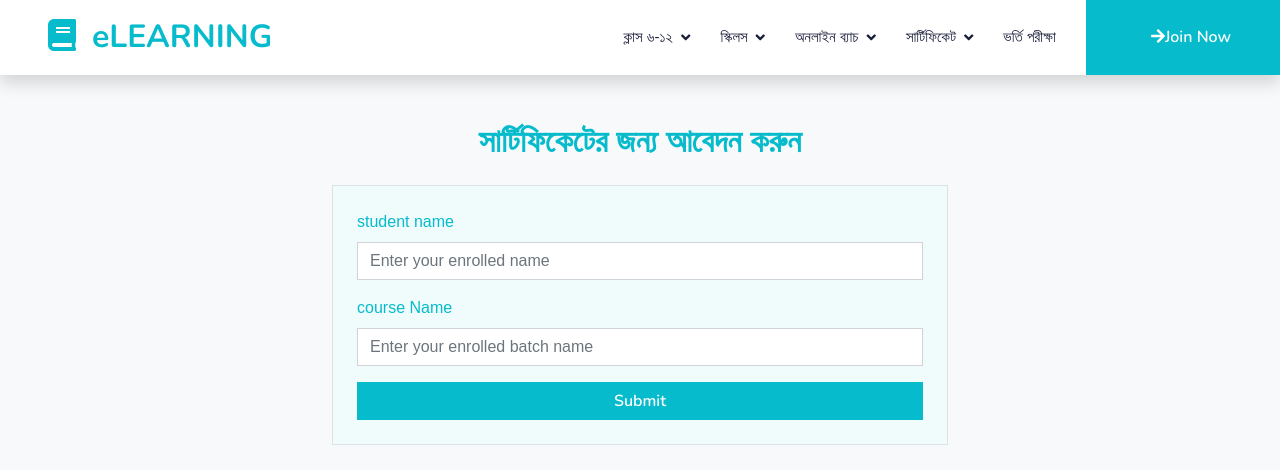
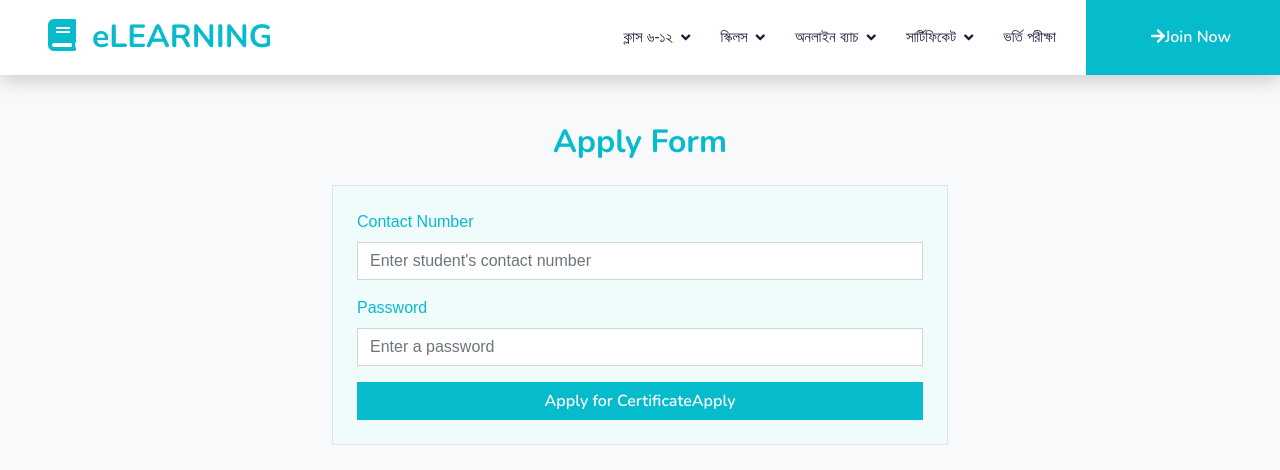
Before and after one commit to AfsanaSohana/elearning_student, a Vue app: page /certificateApply in a window 1280 px wide. Shown: the top 470 px of the page. Built offline with nearby package versions, Linux system fonts and the light colour scheme; some icons are missing.

Commit message:
courseinterface

```diff
--- a/src/components/CertificateApply.vue
+++ b/src/components/CertificateApply.vue
@@ -2,62 +2,55 @@
   <div class="container-xxl py-5">
     <div class="row justify-content-center">
       <div class="col-6">
-          <h2 class="text-center text-primary mb-4">সার্টিফিকেটের জন্য আবেদন করুন</h2>
+        <h2 class="text-center text-primary mb-4">Apply Form</h2>
         <form method="post" class="border p-4 bg-light rounded">
           <div class="mb-3">
-              <label htmlFor="email" class="form-label text-primary">student name</label>
-              <input type="text" class="form-control" id="student_id" name="student_id"
-                v-model="formData.student_id" placeholder="Enter your enrolled name"/>
+            <label htmlFor="email" class="form-label text-primary">Contact Number</label>
+            <input type="text" class="form-control" id="contact_number" name="contact_number"
+              v-model="formData.contact_number" placeholder="Enter student's contact number"/>
           </div>
 
           <div class="mb-3">
-              <label htmlFor="password" class="form-label text-primary">course Name </label>
-              <input type="course_id" class="form-control" id="course_id" name="course_id"
-               v-model="formData.course_id" placeholder="Enter your enrolled batch name"/>
+            <label htmlFor="password" class="form-label text-primary">Password </label>
+            <input type="password" class="form-control" id="password" name="password"
+             v-model="formData.password" placeholder="Enter a password"/>
           </div>
-            <button type="button" @click="certificateApply" class="btn btn-primary w-100"> Submit</button>
+          <button type="button" @click="login" class="btn btn-primary w-100"> Apply for CertificateApply</button>
         </form>
       </div>
     </div>
   </div>
 </template>
 
-
-
-
-
-
-
 <script>
   import DataService from "../services/DataService";
   import router from '@/router';
-// import Certificate from './Certificate.vue'
   export default {
-  name:'CertificateApply',
+    name: "LoginForm",
     data() {
       return {
         formData: {
-            student_id: "",
-            course_id: "",
+          contact_number: "",
+          password: "",
         },
       };
     },
     methods: {
-        certificateApply() {
+      login() {
         var data = {
-            student_id: this.formData.student_id,
-            course_id: this.formData.course_id
+          contact_number: this.formData.contact_number,
+          password: this.formData.password
         };
-          DataService.certificateApply(data)
+        DataService.login(data)
         .then(response => {
-            console.log(response.data.data)
-            if(response.data.data)
-              sessionStorage.setItem('uid', response.data.data);
+          console.log(response.data.data.token)
+          if(response.data.data.token)
+            sessionStorage.setItem('uid', response.data.data.token);
           else
             alert(response.data.error)
 
-              router.push({ name: 'certificateApply' });
-              window.location.href='/certificateApply';
+            router.push({ name: 'batchEnroll' });
+            window.location.href='/batchEnroll';
         })
         .catch(e => {
           console.log(e);
@@ -66,3 +59,13 @@ export default {
     },
   };
 </script>
+
+<style scoped>
+.container {
+  max-width: 400px;
+  margin: 0 auto;
+}
+.text-center {
+  text-align: center;
+}
+</style>
--- a/src/components/Include/Header.vue
+++ b/src/components/Include/Header.vue
@@ -54,7 +54,7 @@
       <div className="nav-item dropdown">
             <a href="#" className="nav-link dropdown-toggle" data-bs-toggle="dropdown">সার্টিফিকেট</a>
                 <div className="dropdown-menu fade-down m-0">
-                    <a href="/src/components/CertificateApply.vue" className="dropdown-item">আবেদন করুন</a>
+                    <a href="/CertificateApply" className="dropdown-item">আবেদন করুন</a>
                 </div>
       </div>
 
--- a/src/services/DataService.js
+++ b/src/services/DataService.js
@@ -17,8 +17,9 @@ class DataService {
     return http.post("/quizResult/create", data);
   }
   certificateApply(data) {
-    return http.post("/batchEnroll/certificateApply", data);
+    return http.get("/batchEnroll/certificateApply", data);
   }
+
   // ordertrack_save(data) {
   //   return http.post("/ordertrack_save", data);
   // }
```
Lines whose indentation alone changed are shown as unchanged.
